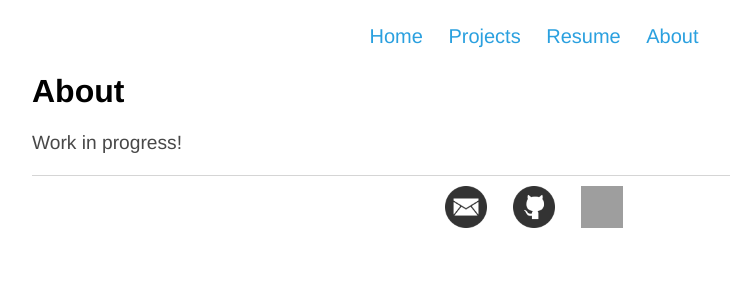
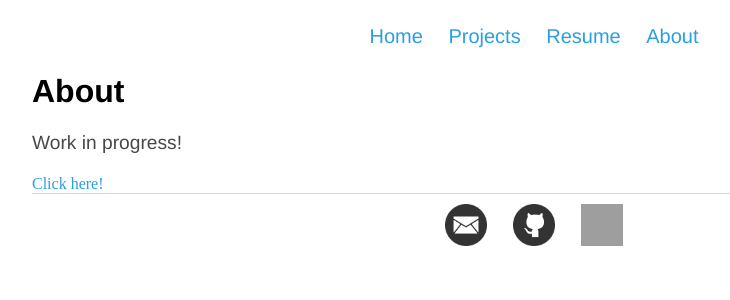
Before and after one commit to NeilBardhan/neilbardhan.github.io, a Jekyll site: the page built from about/index.html, in a window 1280 px wide. Shown: the top 300 px of the page, without its empty margins (96-826 px from the left). Built offline with Jekyll 4.4.1, drawn with Linux system fonts in a browser that asks for light colours; grey boxes are pictures that could not be loaded.

Commit message:
Update index.html

```diff
--- a/about/index.html
+++ b/about/index.html
@@ -6,4 +6,5 @@ title: About Indraneil Bardhan
 <div class="about">
 	<h1>About</h1>
 	<p>Work in progress!</p>
+	<a href= "test.md">Click here!</a>
 </div>
```
